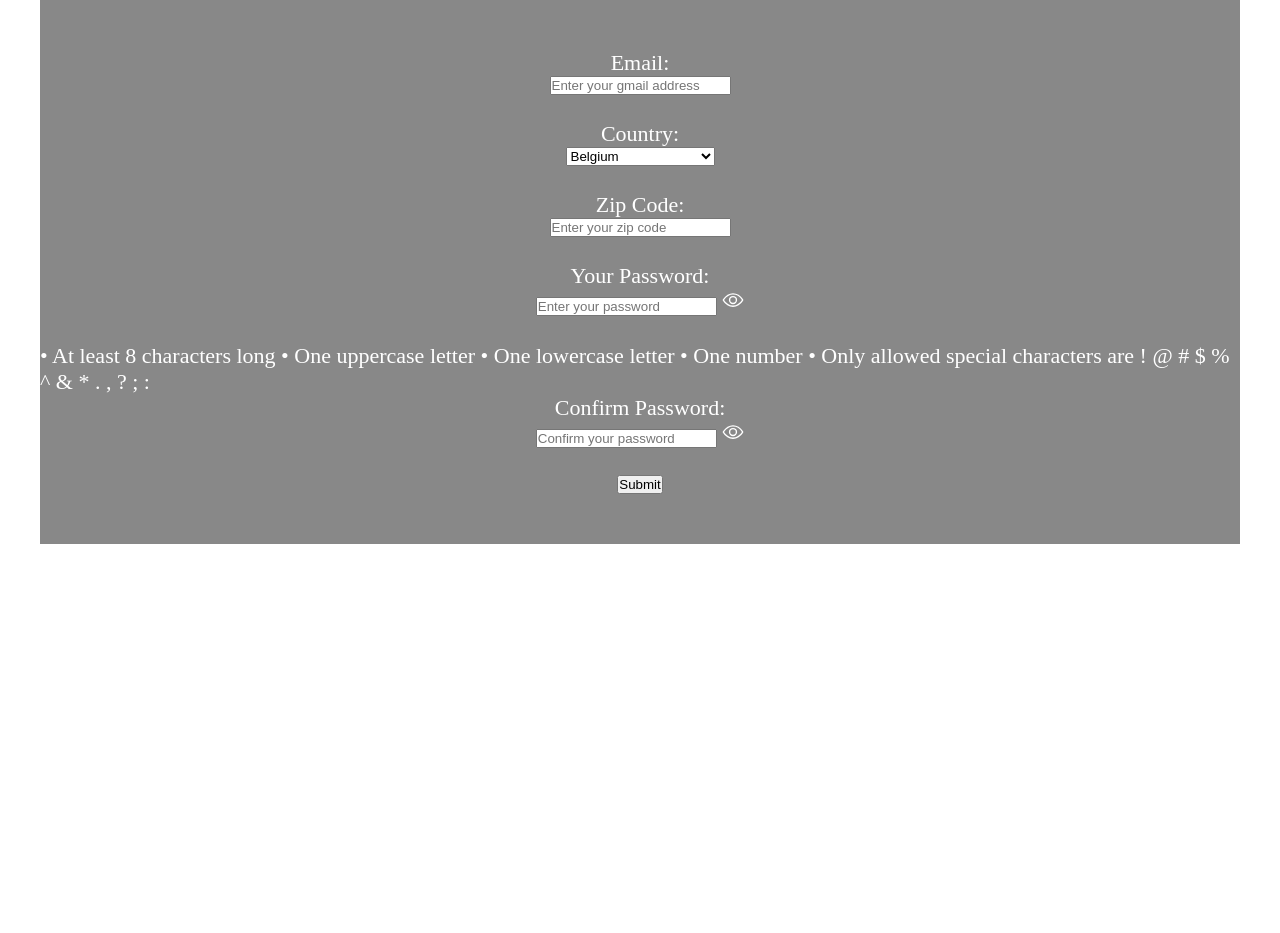
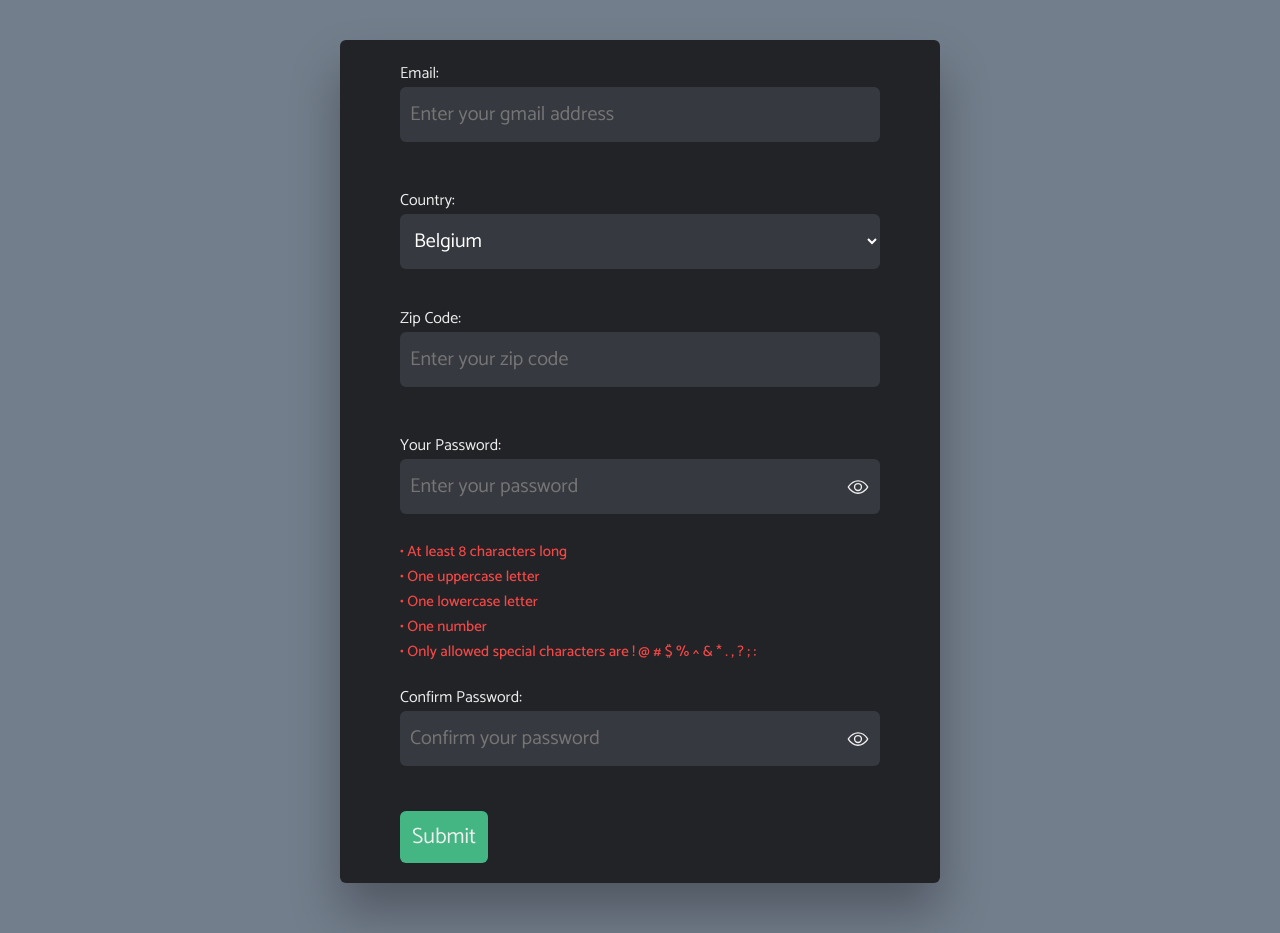
Before and after one commit to talipakcelik/constraint-validation-API, a plain HTML site: page index.html in a window 1280 px wide. Before the commit the page ends 800 px from the top, so only its background shows below. Drawn offline with nearby package versions, Linux system fonts and the light colour scheme.

Commit message:
Style css

```diff
--- a/style.css
+++ b/style.css
@@ -1,3 +1,5 @@
+@import url('https://fonts.googleapis.com/css2?family=Catamaran:wght@400;500;600;700&display=swap');
+
 * {
   margin: 0;
   padding: 0;
@@ -6,29 +8,24 @@
 
 html {
   font-size: 62.5%;
+  font-family: 'Catamaran', sans-serif;
+  background-color: hsla(214, 10%, 50%, 1);
 }
 
 body {
-  max-width: 120rem;
+  max-width: 60rem;
   font-size: 2.2rem;
-  margin: auto;
-}
-
-form {
+  margin: 4rem auto 5rem auto;
   display: flex;
   flex-direction: column;
   justify-content: center;
-  align-items: center;
-  background-color: #888;
-  color: #fff;
-  padding: 5rem 0 5rem 0;
 }
 
 input:required + .instructions::before {
   content: '* required';
   display: inline-block;
   color: rgb(68, 9, 9);
-  font-size: 2.2rem;
+  font-size: 2rem;
 }
 
 select + .instructions::before {
@@ -37,3 +34,161 @@ select + .instructions::before {
   color: rgb(68, 9, 9);
   font-size: 2.2rem;
 }
+
+form {
+  padding: 2rem 6rem;
+  display: flex;
+  flex-direction: column;
+  justify-content: flex-start;
+  align-items: flex-start;
+  box-sizing: border-box;
+  overflow: hidden;
+
+  color: #eee;
+  background-color: hsla(216, 7%, 14%, 1);
+  border-radius: 6px;
+  box-shadow: 0 3rem 5rem rgba(0, 0, 0, 0.3);
+
+  /* gap: 1rem; */
+}
+
+.instructions {
+  display: flex;
+  flex-direction: column;
+  font-size: 1.5rem;
+  font-weight: 500;
+  color: hsla(0, 85%, 61%, 1);
+  /* background-color: hsla(217, 8%, 34%, 1); */
+  border-radius: 6px;
+}
+
+label {
+  width: 100%;
+  font-size: 1.6rem;
+  /* border-bottom: 2px solid; */
+  /* border-radius: 9px; */
+}
+
+label[for='country'],
+label[for='password'] {
+  margin-top: 2rem;
+}
+
+input[type='email'],
+select,
+input[type='text'],
+input[type='password'] {
+  border: none;
+  background-color: hsla(220, 8%, 23%, 1);
+  border-radius: 6px;
+  padding: 1rem;
+  font-family: inherit;
+  font-size: 2rem;
+  width: 100%;
+  height: 5.5rem;
+  color: #fff;
+  transition: all 0.3s ease-in;
+}
+
+/* label {
+
+  margin-top: 2rem;
+} */
+
+.errMessage,
+.zipErrMsg,
+.pwErrMsg,
+.confirmPwErrMsg {
+  font-size: 1.5rem;
+  font-weight: 500;
+  color: hsla(0, 85%, 61%, 1);
+  /* white-space: pre-wrap; */
+}
+
+.title-input:active,
+.title-input:focus,
+.description-input:active,
+.description-input:focus,
+.date-input:active,
+.date-input:focus {
+  /* outline: none; */
+  /* background-color: hsla(216, 7%, 14%, 0.7); */
+}
+
+input[type='email']:active,
+input[type='email']:focus,
+select:active,
+select:focus,
+input[type='text']:active,
+input[type='text']:focus,
+input[type='password']:active,
+input[type='password']:focus {
+  /* outline-color: hsla(153, 46%, 49%, 1); */
+  outline-style: double;
+}
+
+/*
+input[type='email']:valid,
+select:valid,
+input[type='text']:valid,
+input[type='password']:valid {
+  outline-color: blue;
+}
+
+input[type='email']:invalid,
+select:invalid,
+input[type='text']:invalid,
+input[type='password']:invalid {
+  outline-color: rgb(255, 166, 0);
+}
+
+*/
+
+i {
+  cursor: pointer;
+}
+
+ion-icon {
+  position: absolute;
+  /* color: aquamarine; */
+  transform: translate(-150%, -50%);
+}
+
+.pw-container {
+  display: flex;
+  align-items: center;
+  justify-content: center;
+  width: 100%;
+}
+
+button {
+  display: inline-block;
+  font-size: 1.6rem;
+  background-color: hsla(153, 46%, 49%, 1);
+  cursor: pointer;
+  font-family: inherit;
+  font-size: inherit;
+  color: inherit;
+  padding: 0.8rem 1.2rem;
+  border-radius: 6px;
+  border: none;
+
+  margin-top: 2rem;
+}
+
+button:hover {
+  background-color: #296647;
+  transition: all 0.5s ease-in;
+}
+
+.btn-container {
+  display: flex;
+  gap: 5rem;
+  justify-content: center;
+  align-items: center;
+}
+
+.valid {
+  margin-top: 2rem;
+  font-size: 1.6rem;
+}
```
